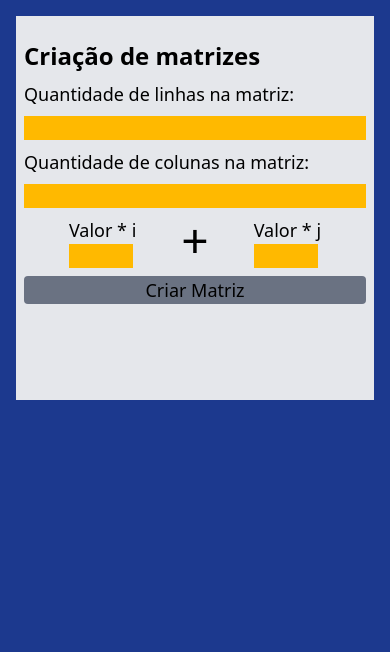
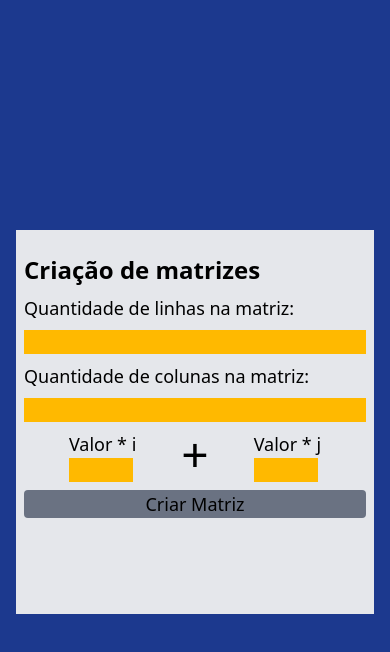
Before and after one commit to chriszanella/matrizes-js, a website: page index.html in a window 390 px wide. Drawn offline with Linux system fonts and the light colour scheme.

Commit message:
fix: bugs in responsiviness

```diff
--- a/index.html
+++ b/index.html
@@ -2,14 +2,15 @@
 <html lang="pt-br">
   <head>
     <meta charset="UTF-8" />
-    <meta name="viewport" content="width=device-width, initial-scale=1.0" />
+    <meta name="viewport" content="width=device-width, initial-scale=1.0">
+
     <link rel="stylesheet" href="src/output.css" />
 
     <title>Matrizes com Javascript</title>
   </head>
-  <body class="box-border w-full h-full bg-blue-900 p-4 flex justify-center items-center" >
+  <body class="box-border w-full min-h-screen bg-blue-900 p-4 flex justify-center items-center" >
     <div
-      class="box-border flex flex-col md:flex-row w-full max-w-2xl h-full min-h-96 p-2 bg-gray-200"
+      class="box-border flex flex-col md:flex-row max-w-2xl w-full min-h-96 p-2 bg-gray-200"
     >
 
     <form class="inline-flex flex-col gap-2 mt-4">
```
Also changed, not shown: src/output.css.
